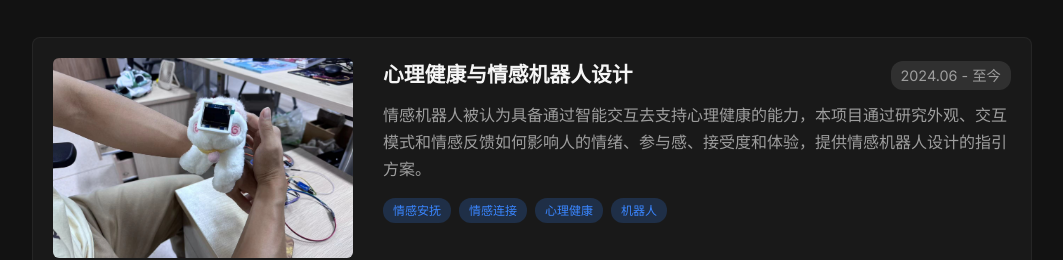
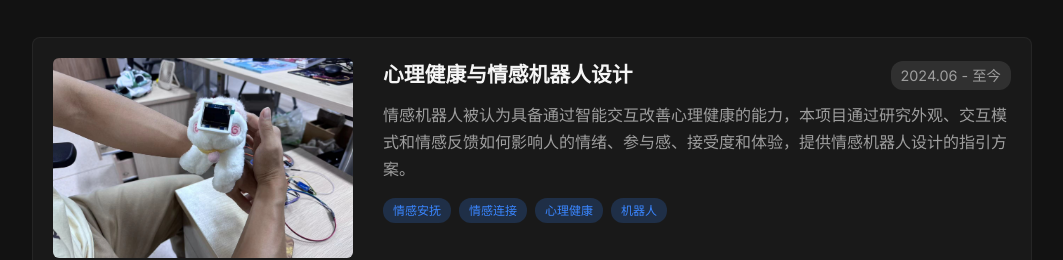
Before and after one commit to lockdare/ylDING.github.io, a plain HTML site: page index.html in a window 1280 px wide. Shown: the part 1588-1848 px from the top of the page, without its empty margins (108-1171 px from the left). Drawn offline with Linux system fonts and the light colour scheme.

Commit message:
Update index.html

```diff
--- a/index.html
+++ b/index.html
@@ -367,7 +367,7 @@
                             <span class="project-date">2024.06 - 至今</span>
                         </div>
                         <p class="project-description">
-                            情感机器人被认为具备通过智能交互去支持心理健康的能力，本项目通过研究外观、交互模式和情感反馈如何影响人的情绪、参与感、接受度和体验，提供情感机器人设计的指引方案。
+                            情感机器人被认为具备通过智能交互改善心理健康的能力，本项目通过研究外观、交互模式和情感反馈如何影响人的情绪、参与感、接受度和体验，提供情感机器人设计的指引方案。
                         </p>
                         <div class="project-tags">
                             <span class="project-tag">情感安抚</span>
```
